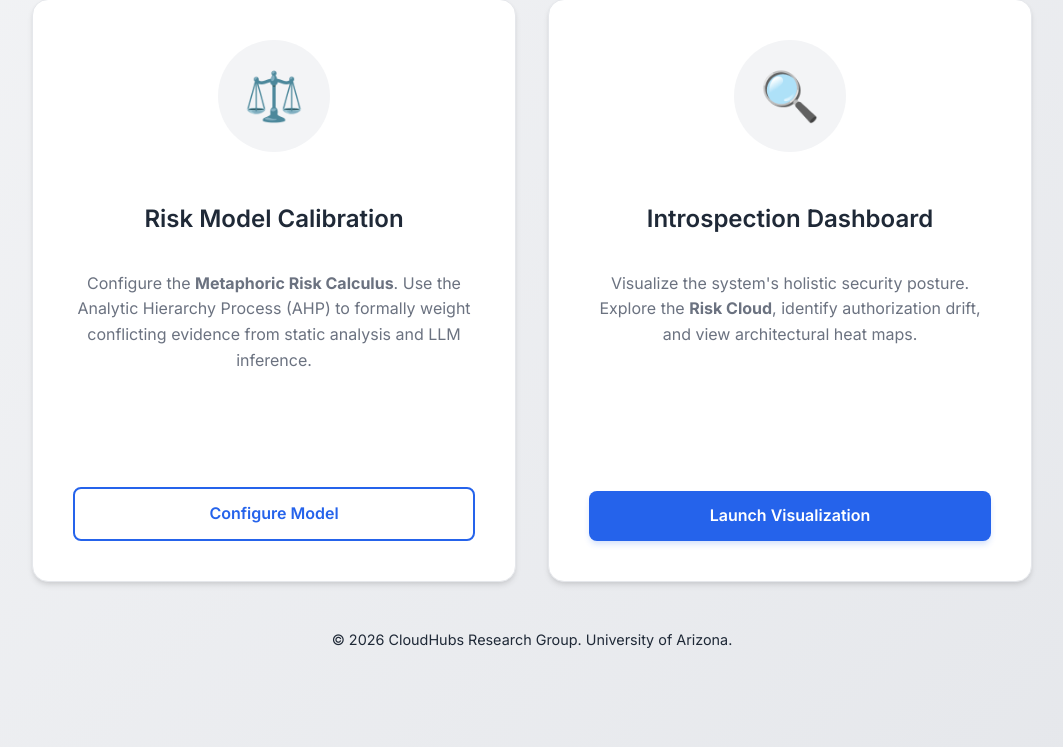
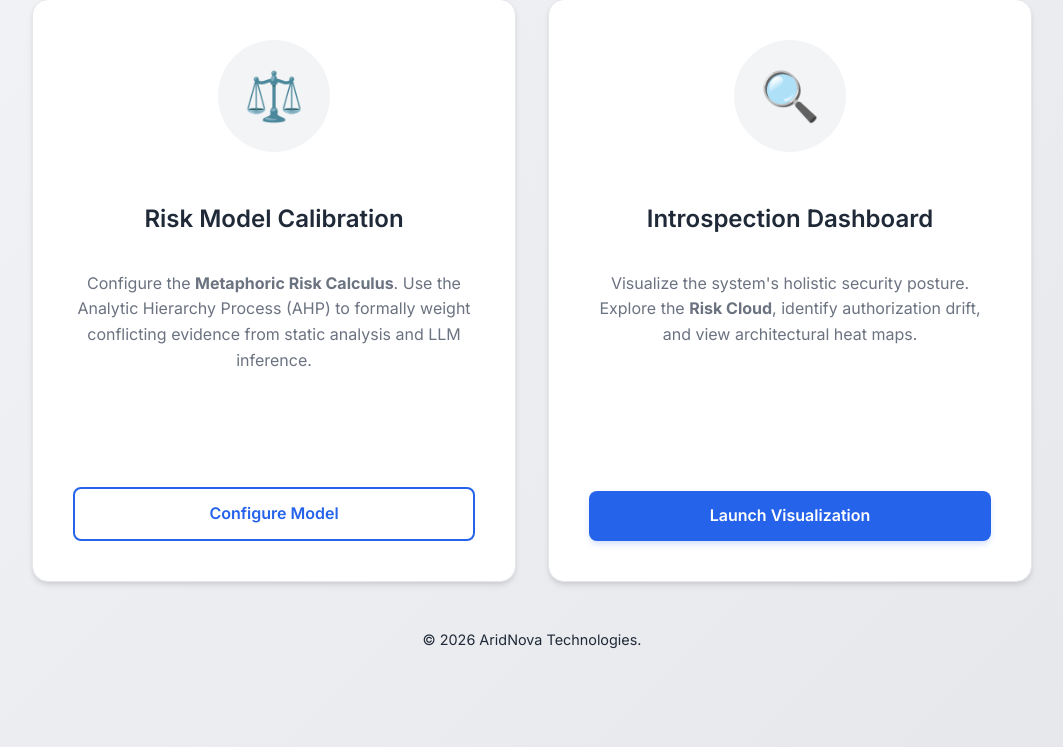
Before and after one commit to Arid-Nova/mvp-pipeline-client, a Flask app: page / in a window 1280 px wide. Shown: the part 249-996 px from the top of the page, without its empty margins (108-1171 px from the left). Run offline with Flask 3, Linux system fonts and the light colour scheme.

Commit message:
Minor naming change

```diff
--- a/aegis/templates/index.html
+++ b/aegis/templates/index.html
@@ -53,7 +53,7 @@
         </div>
 
         <footer class="footer">
-            &copy; 2026 CloudHubs Research Group. University of Arizona.
+            &copy; 2026 AridNova Technologies.
         </footer>
     </div>
 </body>
```
